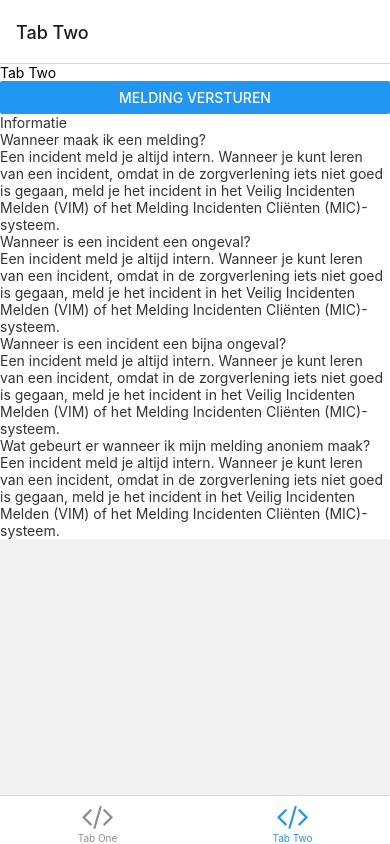
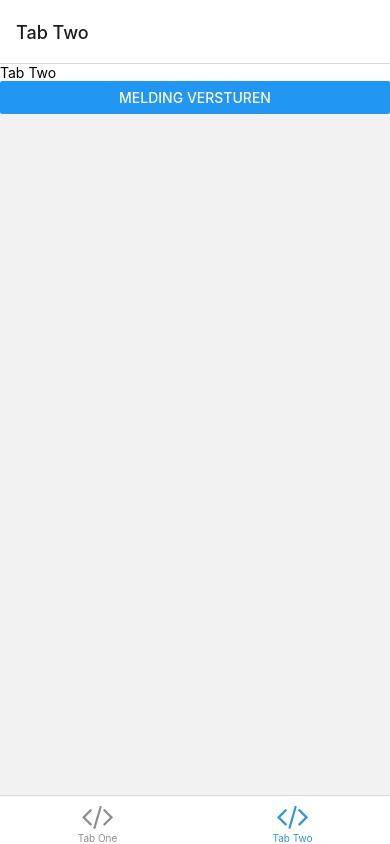
Before and after one commit to SnelMelder/front-end, a React Native app: screen /TabTwo in a window 390 px wide. Built offline with nearby package versions, Linux system fonts and the light colour scheme; what expo-linking would draw is missing.

Commit message:
Removed useless component

```diff
--- a/screens/TabTwoScreen.tsx
+++ b/screens/TabTwoScreen.tsx
@@ -2,7 +2,6 @@ import React, { useState } from 'react';
 import { Pressable, Button } from 'react-native';
 import styles from './shared.scss';
 
-import EditScreenInfo from '../components/EditScreenInfo/EditScreenInfo';
 import { Text, View } from '../components/Themed';
 import ConfirmationModal from '../components/ConfirmationModal/ConfirmationModal';
 
@@ -36,7 +35,6 @@ const TabTwoScreen = () => {
                 lightColor="#eee"
                 darkColor="rgba(255,255,255,0.1)"
             />
-            <EditScreenInfo path="/screens/TabTwoScreen.tsx" />
         </View>
     );
 };
```
